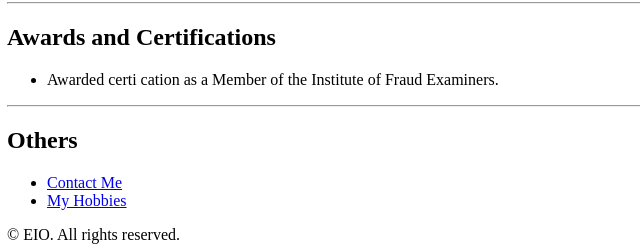
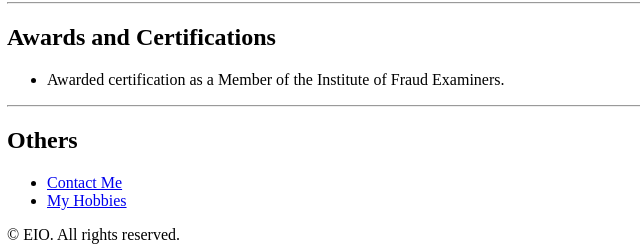
Before and after one commit to Ciel-KI/html-portfolio2, a plain HTML site: page index.html in a window 1280 px wide. Shown: the part 888-1134 px from the top of the page, 1-641 px from the left. Drawn offline with Linux system fonts and the light colour scheme.

Commit message:
index.html

```diff
--- a/index.html
+++ b/index.html
@@ -47,7 +47,7 @@
  <hr>
      <h2>Awards and Certifications</h2>
         <ul>
-            <li>Awarded certi cation as a Member of the Institute of Fraud Examiners.</li>
+            <li>Awarded certification as a Member of the Institute of Fraud Examiners.</li>
         </ul>
  <hr>
     <h2>Others</h2>
@@ -59,4 +59,5 @@
 </body>
  &copy; EIO. All rights reserved.
 
+
 </html>
```
